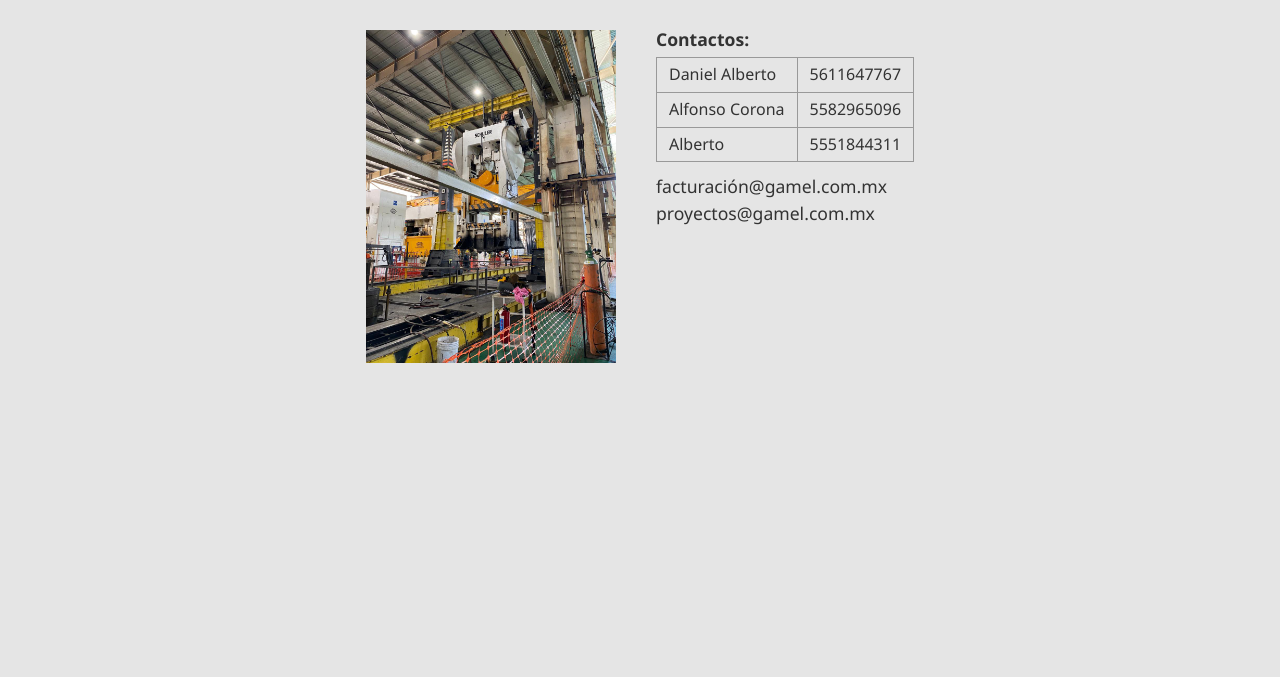
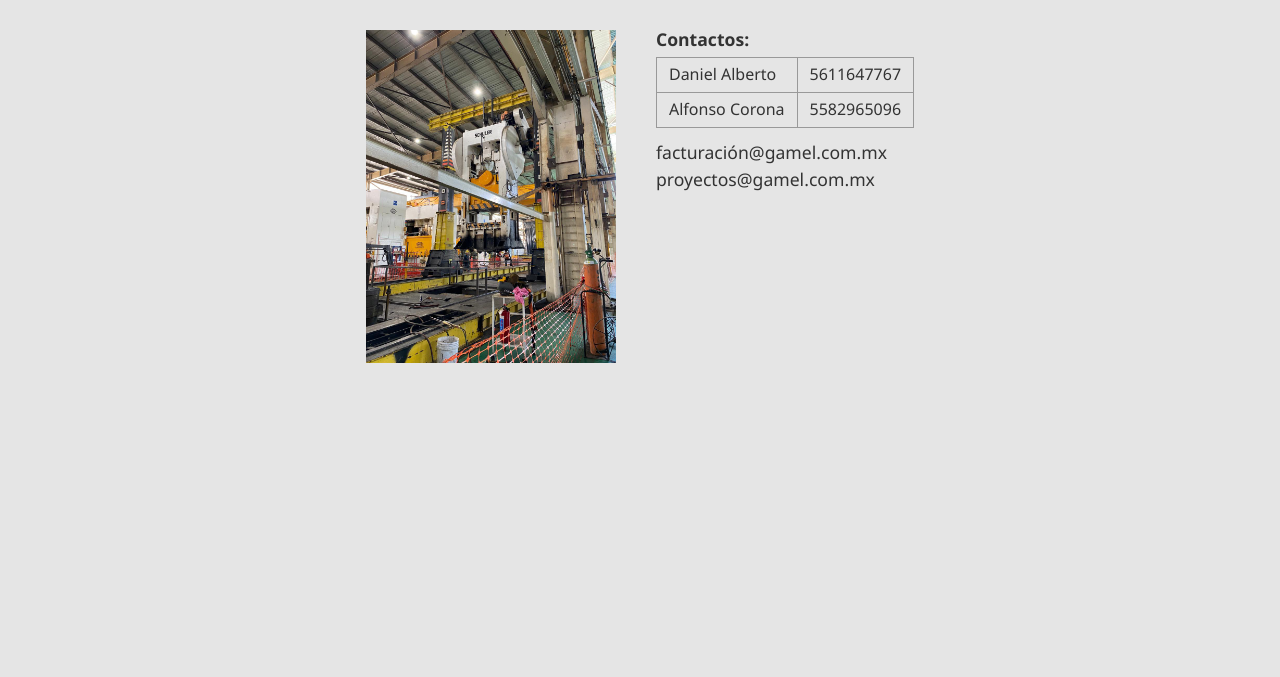
Before and after one commit to GrupoGamel/web, a plain HTML site: page index.html in a window 1280 px wide. Shown: the part 3320-3997 px from the top of the page. Drawn offline with Linux system fonts and the light colour scheme.

Commit message:
Update index.html

```diff
--- a/index.html
+++ b/index.html
@@ -105,10 +105,6 @@
         <td>Alfonso Corona</td>
         <td>5582965096</td>
       </tr>
-      <tr>
-        <td>Alberto</td>
-        <td>5551844311</td>
-      </tr>
     </table>
     <p>facturación@gamel.com.mx</p>
     <p>proyectos@gamel.com.mx</p>
```
